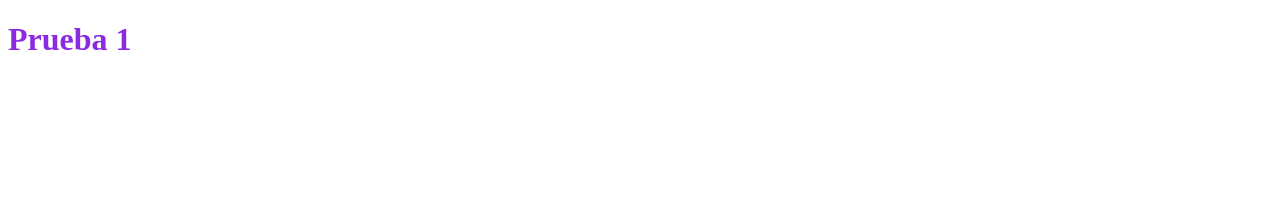
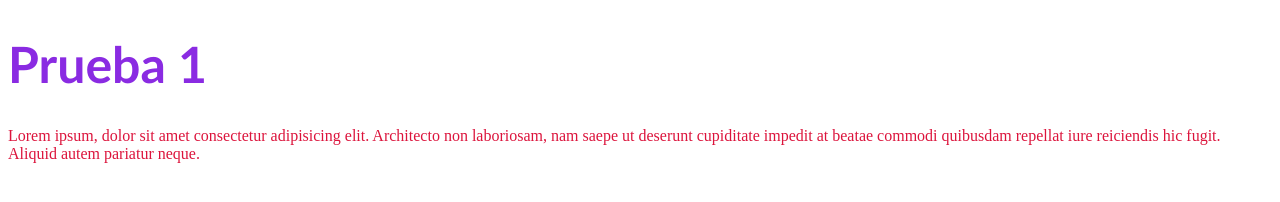
Before and after one commit to iepenaranda/Prueba_1, a plain HTML site: page index.html in a window 1280 px wide. Drawn offline with Linux system fonts and the light colour scheme.

Commit message:
Ajuste en h1 y se añada un parrafo

```diff
--- a/assets/css/style.css
+++ b/assets/css/style.css
@@ -1,3 +1,9 @@
 h1 {
     color: blueviolet;
+    font-size: 50px;
+    font-family: 'Gill Sans', 'Gill Sans MT', Calibri, 'Trebuchet MS', sans-serif;
 }
+
+p {
+    color: crimson;
+}
--- a/index.html
+++ b/index.html
@@ -9,6 +9,7 @@
 </head>
 <body>
     <h1>Prueba 1</h1>
+    <p>Lorem ipsum, dolor sit amet consectetur adipisicing elit. Architecto non laboriosam, nam saepe ut deserunt cupiditate impedit at beatae commodi quibusdam repellat iure reiciendis hic fugit. Aliquid autem pariatur neque.</p>
 
     <script src="./assets/js/script.js"></script>
 </body>
```
